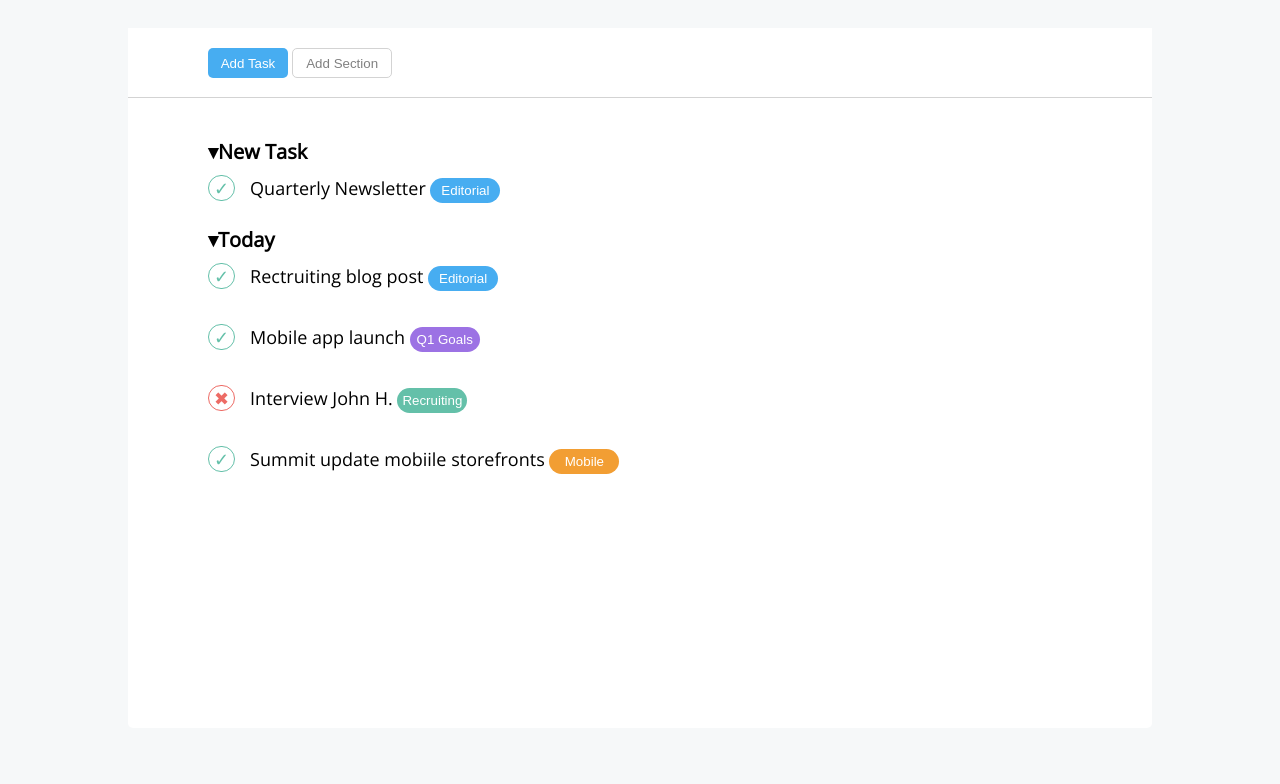
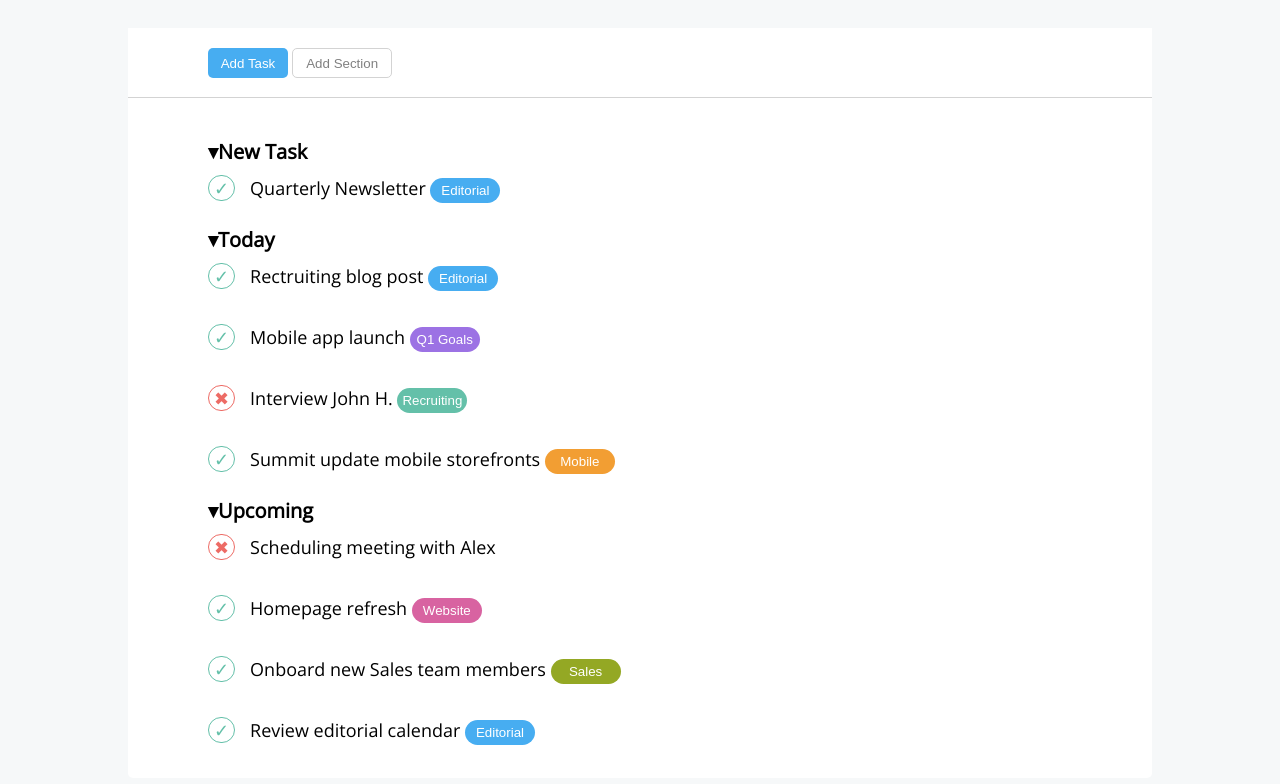
Before and after one commit to alessandrolega/html-css-toboolist, a plain HTML site: page index.html in a window 1280 px wide. Shown: the part 122-906 px from the top of the page. Before the commit the page ends 850 px from the top, so only its background shows below. Drawn offline with nearby package versions, Linux system fonts and the light colour scheme.

Commit message:
aggiunta ul "upcoming" + li + buttons

```diff
--- a/css/style.css
+++ b/css/style.css
@@ -33,7 +33,7 @@ header img {
     width: 80%;
     margin: auto;
     margin-top: 50px;
-    height: 700px;
+    height: 750px;
     background-color: white;
     border-radius: 5px;
 }
@@ -81,7 +81,8 @@ header img {
     content: '\25BE';
 }
 
-.list-quarterly{
+.list-quarterly, .list-recruiting, .list-applaunch, .list-interview, .list-summit,
+.list-meeting, .list-homepage, .list-onboard, .list-review{
     list-style: none;
     font-size: 18px;
 }
@@ -99,10 +100,6 @@ header img {
 
 }
 
-.list-recruiting{
-    list-style: none;
-    font-size: 18px;
-}
 
 .list-recruiting::before{
     content: '\2713';
@@ -126,11 +123,6 @@ header img {
 
 }
 
-.list-applaunch{
-    list-style: none;
-    font-size: 18px;
-
-}
 
 .button-applaunch{
     border: none;
@@ -154,10 +146,6 @@ header img {
     margin-bottom: 25px;
 }
 
-.list-interview{
-    list-style: none;
-    font-size: 18px;
-}
 
 .button-interview{
     border: none;
@@ -181,10 +169,6 @@ header img {
     margin-bottom: 25px;
 }
 
-.list-summit{
-    list-style: none;
-    font-size: 18px;
-}
 
 .button-summit{
     border: none;
@@ -206,3 +190,72 @@ header img {
     margin-top: 10px;
     margin-bottom: 25px;
 }
+
+
+.list-meeting::before{
+    content: '\2716';
+    color: #ED6B65;
+    border: 1px solid #ED6B65;
+    border-radius: 50px;
+    display: inline-block;
+    padding: 0px 5px;
+    margin-right: 15px;
+    margin-top: 10px;
+    margin-bottom: 25px;
+}
+
+
+.button-website{
+    border: none;
+    background-color: #D863A1;
+    width: 70px;
+    height: 25px;
+    border-radius: 15px;
+    color: white;
+}
+
+.list-homepage::before{
+    content: '\2713';
+    color: #64C0A9;
+    border: 1px solid #64C0A9;
+    border-radius: 50px;
+    display: inline-block;
+    padding: 0px 5px;
+    margin-right: 15px;
+    margin-top: 10px;
+    margin-bottom: 25px;
+}
+
+.button-onboard{
+    border: none;
+    background-color: #94A824;
+    width: 70px;
+    height: 25px;
+    border-radius: 15px;
+    color: white;
+}
+
+.list-onboard::before{
+    content: '\2713';
+    color: #64C0A9;
+    border: 1px solid #64C0A9;
+    border-radius: 50px;
+    display: inline-block;
+    padding: 0px 5px;
+    margin-right: 15px;
+    margin-top: 10px;
+    margin-bottom: 25px;
+}
+
+
+.list-review::before{
+    content: '\2713';
+    color: #64C0A9;
+    border: 1px solid #64C0A9;
+    border-radius: 50px;
+    display: inline-block;
+    padding: 0px 5px;
+    margin-right: 15px;
+    margin-top: 10px;
+    margin-bottom: 25px;
+}
--- a/index.html
+++ b/index.html
@@ -33,7 +33,14 @@
                 <li class="list-recruiting">Rectruiting blog post <button class="button-editorial">Editorial</button></li>
                 <li class="list-applaunch">Mobile app launch <button class="button-applaunch">Q1 Goals</button></li>
                 <li class="list-interview">Interview John H. <button class="button-interview">Recruiting</button></li>
-                <li class="list-summit">Summit update mobiile storefronts <button class="button-summit">Mobile</button></li>
+                <li class="list-summit">Summit update mobile storefronts <button class="button-summit">Mobile</button></li>
+            </ul>
+            <ul>
+                <li class="list-newtask">Upcoming</li>
+                <li class="list-meeting">Scheduling meeting with Alex</li>
+                <li class="list-homepage">Homepage refresh <button class="button-website">Website</button></li>
+                <li class="list-onboard">Onboard new Sales team members <button class="button-onboard">Sales</button></li>
+                <li class="list-review">Review editorial calendar <button class="button-editorial">Editorial</button></li>
             </ul>
     </div>
 
```
